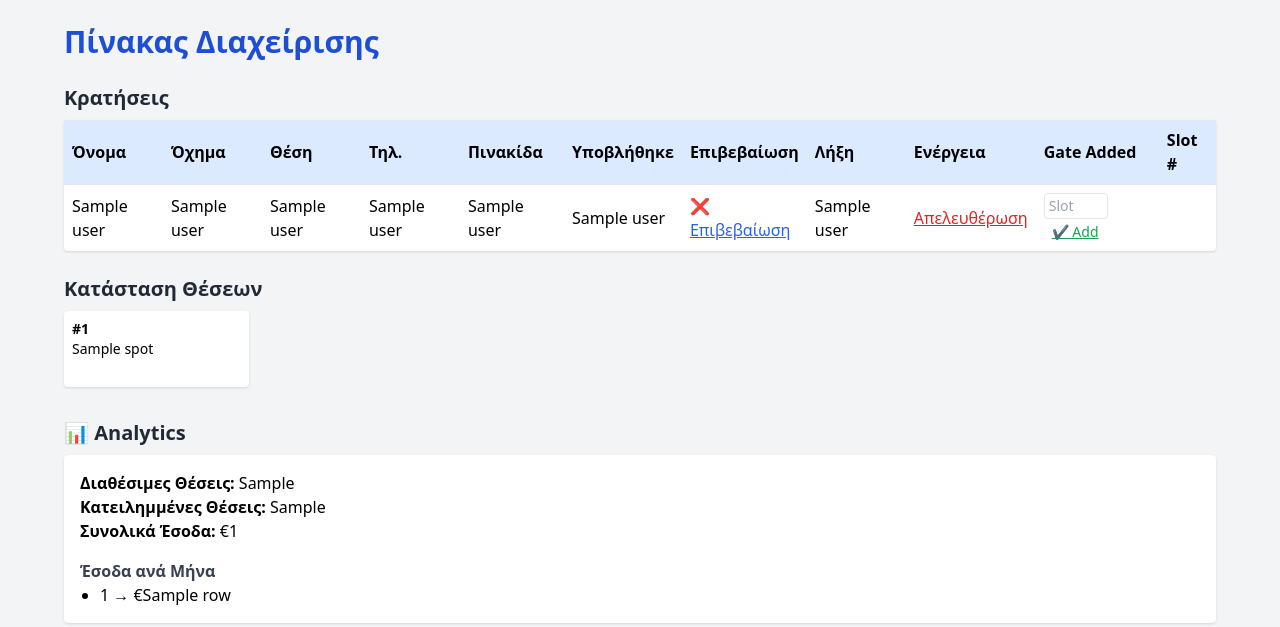
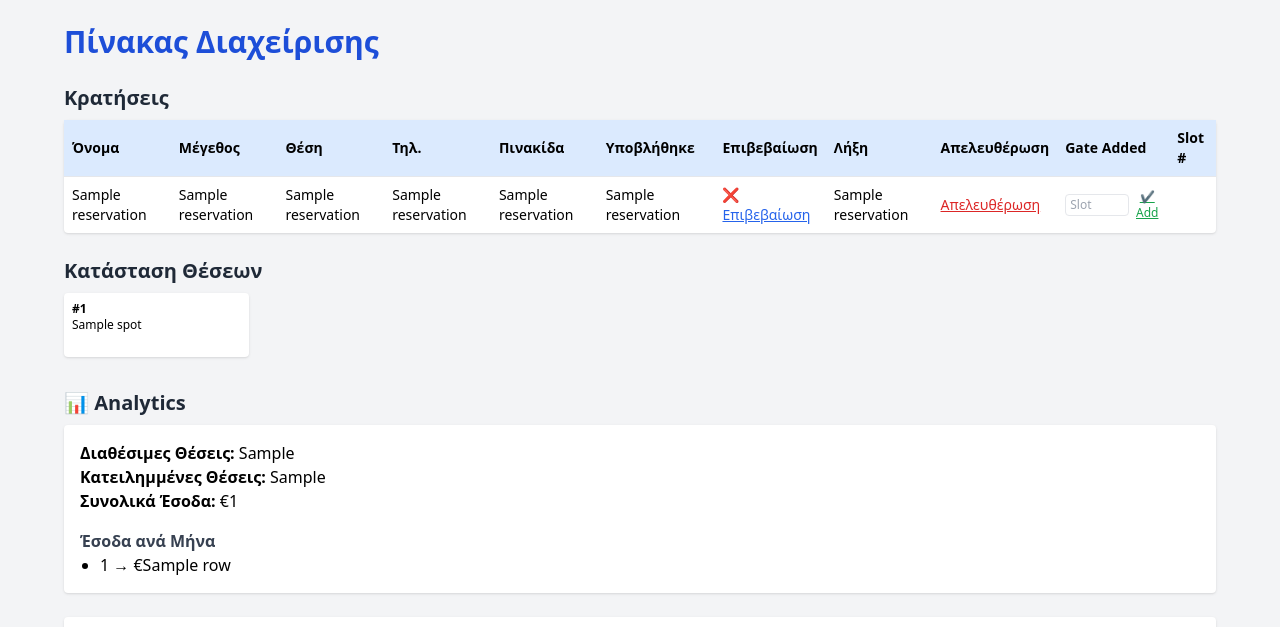
Before and after one commit to TalTuchman/parking-reservation-app, a Flask app: template templates/admin.html in a window 1280 px wide. Shown: the top 627 px of the page. Run offline with Flask 3, Linux system fonts and the light colour scheme; the template is opened without the code that fills it: most values are stand-ins (such as "Sample title", 1, 10 or a date in 2020); some libraries are stand-ins or nearby versions.

Commit message:
new logic admin

```diff
--- a/templates/admin.html
+++ b/templates/admin.html
@@ -1,7 +1,7 @@
 <!DOCTYPE html>
 <html lang="el">
 <head>
-  <meta charset="UTF-8">
+  <meta charset="UTF-8" />
   <title>Admin Dashboard</title>
   <script src="https://cdn.tailwindcss.com"></script>
 </head>
@@ -9,74 +9,89 @@
   <div class="max-w-6xl mx-auto">
     <h1 class="text-3xl font-bold mb-6 text-blue-700">Πίνακας Διαχείρισης</h1>
 
+    <!-- ───── Reservations Table ───── -->
     <h2 class="text-xl font-semibold text-gray-800 mb-2">Κρατήσεις</h2>
-    <table class="w-full bg-white shadow rounded mb-6">
+    <table class="w-full bg-white shadow rounded mb-6 text-sm">
       <thead>
         <tr class="bg-blue-100 text-left">
           <th class="p-2">Όνομα</th>
-          <th class="p-2">Όχημα</th>
+          <th class="p-2">Μέγεθος</th>
           <th class="p-2">Θέση</th>
           <th class="p-2">Τηλ.</th>
           <th class="p-2">Πινακίδα</th>
           <th class="p-2">Υποβλήθηκε</th>
           <th class="p-2">Επιβεβαίωση</th>
           <th class="p-2">Λήξη</th>
-          <th class="p-2">Ενέργεια</th>
+          <th class="p-2">Απελευθέρωση</th>
           <th class="p-2">Gate Added</th>
           <th class="p-2">Slot #</th>
         </tr>
       </thead>
+
       <tbody>
-        {% for user in reservations %}
+        {% for u in reservations %}
         <tr class="border-t">
-          <td class="p-2">{{ user[1] }}</td>
-          <td class="p-2">{{ user[4] }}</td>
-          <td class="p-2">{{ user[5] }}</td>
-          <td class="p-2">{{ user[2] }}</td>
-          <td class="p-2">{{ user[3] }}</td>
-          <td class="p-2">{{ user[7] }}</td>
+          <td class="p-2">{{ u[1] }}</td>         <!-- name -->
+          <td class="p-2">{{ u[4] }}</td>         <!-- size small/medium/large -->
+          <td class="p-2">{{ u[5] }}</td>         <!-- spot id -->
+          <td class="p-2">{{ u[2] }}</td>         <!-- phone -->
+          <td class="p-2">{{ u[3] }}</td>         <!-- plate -->
+          <td class="p-2">{{ u[7] }}</td>         <!-- submitted -->
+
+          <!-- confirmed? -->
           <td class="p-2">
-            {% if user[8] %}
-              ✅ {{ user[9] }}
+            {% if u[8] %}
+              ✅ {{ u[9] }}
             {% else %}
               ❌
-              <form method="POST" action="/confirm/{{ user[0] }}">
+              <form method="POST" action="/confirm/{{ u[0] }}">
                 <button class="text-blue-600 underline">Επιβεβαίωση</button>
               </form>
             {% endif %}
           </td>
-          <td class="p-2">{{ user[10] }}</td>
+
+          <td class="p-2">{{ u[10] }}</td>        <!-- release_at -->
+
+          <!-- release spot -->
           <td class="p-2">
-            <form method="POST" action="/release/{{ user[5] }}">
+            <form method="POST" action="/release/{{ u[5] }}">
               <button class="text-red-600 underline">Απελευθέρωση</button>
             </form>
+          </td>
+
+          <!-- gate added? -->
           <td class="p-2">
-            {% if user[11] == 1 %}
+            {% if u[11] == 1 %}
               ✅
             {% else %}
-              <form method="POST" action="/set-gate-access/{{ user[0] }}">
-                <input type="number" name="slot" min="1" max="200" required class="w-16 px-1 py-0.5 border rounded text-sm" placeholder="Slot">
-                <button class="ml-2 text-green-600 underline text-sm">✔ Add</button>
-          </form>
+              <form method="POST" action="/set-gate-access/{{ u[0] }}" class="flex items-center space-x-1">
+                <input type="number" name="slot" min="1" max="200" required
+                       class="w-16 px-1 py-0.5 border rounded text-xs" placeholder="Slot" />
+                <button class="text-green-600 underline text-xs">✔ Add</button>
+              </form>
             {% endif %}
           </td>
-          <td class="p-2">{{ user[12] or '' }}</td>
-          </td>
+
+          <td class="p-2">{{ u[12] or '' }}</td>  <!-- gate_slot -->
         </tr>
         {% endfor %}
       </tbody>
     </table>
+
+    <!-- ───── Spot Status Grid ───── -->
     <h2 class="text-xl font-semibold text-gray-800 mb-2">Κατάσταση Θέσεων</h2>
     <div class="grid grid-cols-6 gap-2">
       {% for s in spots %}
-        <div class="bg-white p-2 rounded shadow text-sm">
-          <strong>#{{ s[0] }}</strong><br>
-          {{ s[1] }}<br>
-          {{ s[2] or '' }}<br>
-          {{ s[3] or '' }}
-        </div>
+      <div class="bg-white p-2 rounded shadow text-xs">
+        <strong>#{{ s[0] }}</strong><br />
+        {{ s[1] }}<br />
+        {{ s[2] or '' }}<br />
+        {{ s[3] or '' }}
+      </div>
       {% endfor %}
     </div>
+
+    <!-- ───── Analytics ───── -->
     <h2 class="text-xl font-semibold mt-8 mb-2 text-gray-800">📊 Analytics</h2>
     <div class="bg-white p-4 rounded shadow mb-6">
       <p><strong>Διαθέσιμες Θέσεις:</strong> {{ available_spots }}</p>
```
